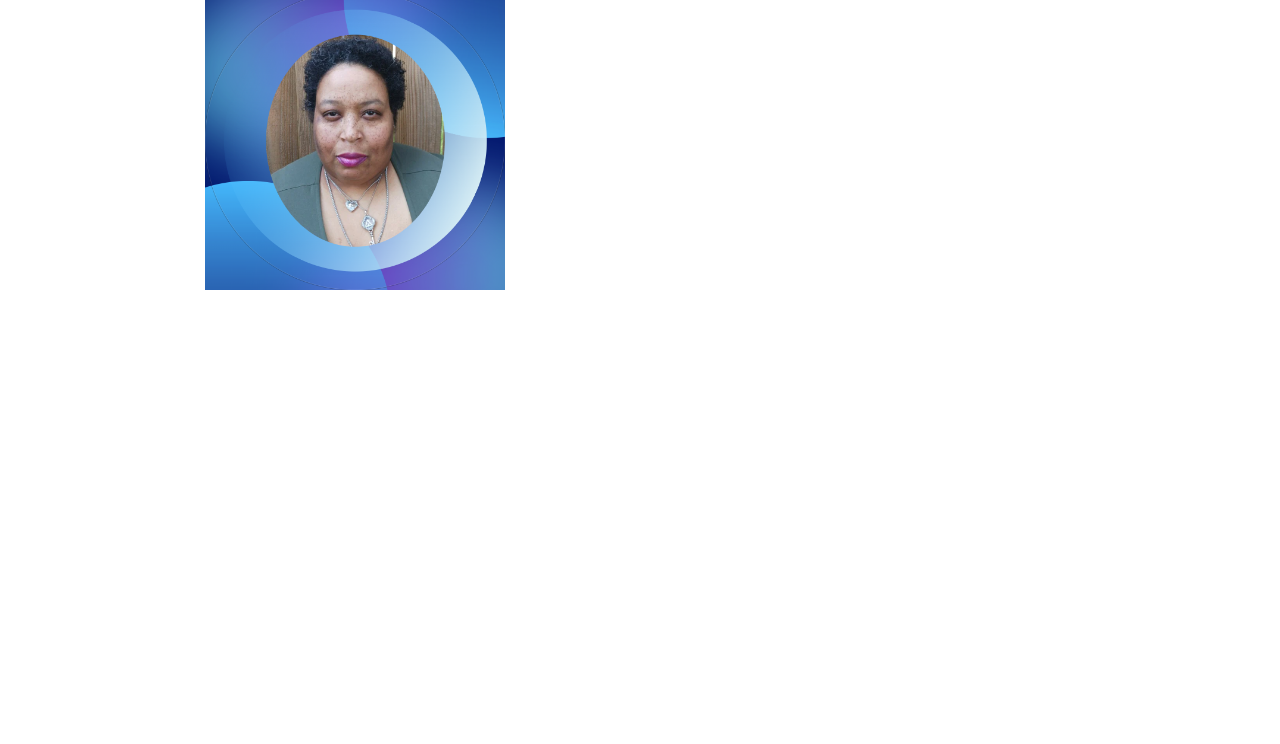
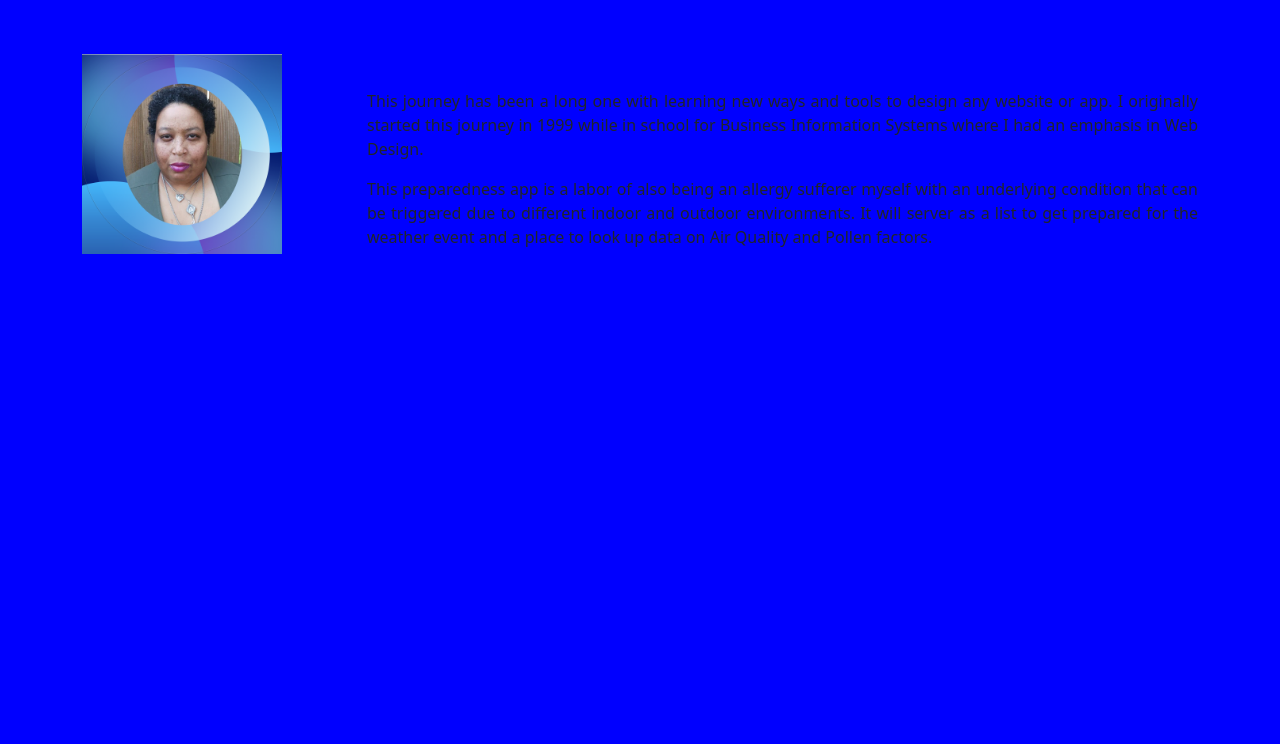
Before and after one commit to trincellshelvin/AllergyWeatherPrepardness, a plain HTML site: page about.html in a window 1280 px wide. Shown: the part 56-800 px from the top of the page. Drawn offline with nearby package versions, Linux system fonts and the light colour scheme.

Commit message:
created paragraphs for about page and pasted background images in app page.

```diff
--- a/about.html
+++ b/about.html
@@ -10,26 +10,38 @@
         integrity="sha384-QWTKZyjpPEjISv5WaRU9OFeRpok6YctnYmDr5pNlyT2bRjXh0JMhjY6hW+ALEwIH" crossorigin="anonymous">
 </head>
 
-<body>
+<body style="background-color: blue;">
     <h2>About the Designer</h2>
-    <div class="container text-center">
+    <div class="container" style="padding-top: 5%;">
         <div class="row">
-            <div class="col-md-6">
-                <img src="trincell.png" alt="picture of Trincell" usemap="trincellsocials" width="300" height="300">
+            <div class="col-md-3">
+                <img src="trincell.png" alt="picture of Trincell" usemap="trincellsocials" width="200" height="200"
+                    style="align-content: flex-start;">
                 <map name="trincellsocials">
                     <!--this leads to...Git Hub Profile-->
                     <area shape="rect" coords="" href="https://github.com/trincellshelvin" alt="GitHub Profile">
                     <!--this leads to...LinkedIn-->
-                    <area shape="rect" coords="" href="https://www.linkedin.com/in/trincell-shelvin-28126b46/" alt="LinkedIn Profile">
+                    <area shape="rect" coords="" href="https://www.linkedin.com/in/trincell-shelvin-28126b46/"
+                        alt="LinkedIn Profile">
                     <!--this leads to...Facebook-->
                     <area shape="rect" coords="" href="https://www.facebook.com/trincell/" alt="facebook profile">
                     <!--this leads to...Twitter/X-->
                     <area shape="rect" coords="" href="https://x.com/Trincell" alt="Twitter Profile">
                 </map>
             </div>
-            <div class="col-md-6">
-                <p></p>
+            <div class="col-md-9" style="text-align: justify; padding-top: 3%;">
+                <p>
+                    This journey has been a long one with learning new ways and tools to design any website or app. I
+                    originally started this journey in 1999 while in school for Business Information Systems where I had
+                    an emphasis in Web Design. </p>
+                <p>
+                    This preparedness app is a labor of also being an allergy sufferer myself with an underlying
+                    condition that can be triggered due to different indoor
+                    and outdoor environments. It will server as a list to get prepared for the weather event and a place
+                    to look up data on Air Quality and Pollen factors.
+                </p>
             </div>
+
         </div>
     </div>
 
```
Also changed, not shown: allergyweatherpreparedness.html (+5 -0 lines).
